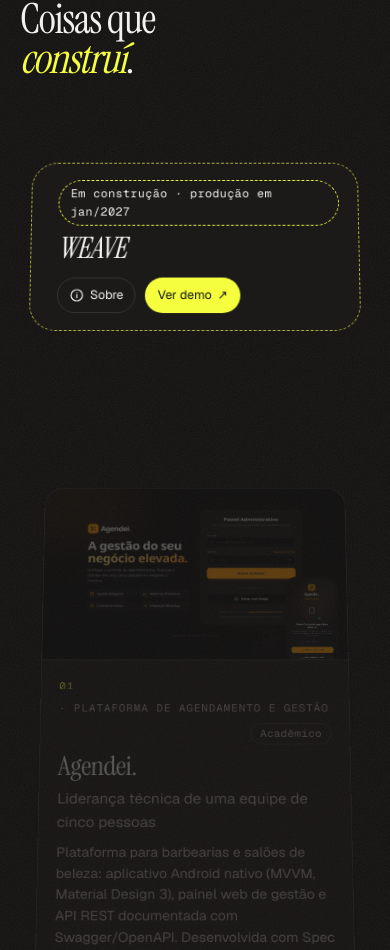
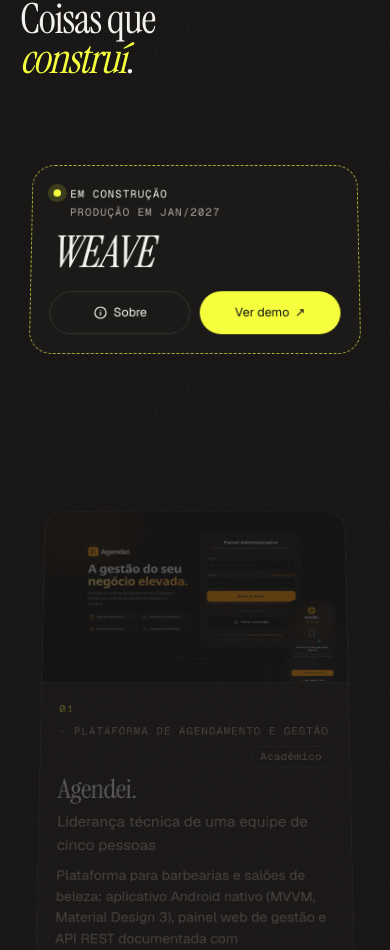
Before and after one commit to Matheus904-12/PortLucindo, a Next.js app: page / in a window 390 px wide. Shown: the part 4413-5363 px from the top of the page. Built offline with nearby package versions, Linux system fonts and the light colour scheme.

Commit message:
feat(projetos): cartão do WEAVE redesenhado para o celular
Co-Authored-By: Claude Sonnet 5.5 <noreply@anthropic.com>

```diff
--- a/src/components/WeaveBarra.tsx
+++ b/src/components/WeaveBarra.tsx
@@ -12,7 +12,7 @@ export function WeaveBarra({ projeto }: { projeto: Project }) {
     <>
       <div className="barra" data-anim="inclinar" data-sem-opacidade>
         <div className="barra-titulo">
-          <span className="selo-breve mono">Em construção{inicio && <> · produção em {inicio}</>}</span>
+          <span className="selo-breve mono"><span>Em construção</span>{inicio && <span className="selo-data"><span className="selo-sep" aria-hidden="true"> · </span>produção em {inicio}</span>}</span>
           <h3>{projeto.title}</h3>
           <p className="barra-tipo">{projeto.kind}</p>
         </div>
--- a/src/styles/cards.css
+++ b/src/styles/cards.css
@@ -60,3 +60,19 @@
 .proj-aviso { font-size: 0.85rem; color: var(--text-soft); padding: 12px 14px; border-left: 2px solid var(--accent); background: color-mix(in srgb, var(--accent) 6%, transparent); }
 .proj-links { display: flex; flex-wrap: wrap; align-items: center; gap: 10px; }
 @media (max-width: 520px) { .dialogo-cabeca, .trilha-modal, .sobre-weave { padding-inline: 20px; } .sobre-weave .fatos > div { grid-template-columns: 1fr; gap: 4px; } }
+
+/* Celular: o selo pontilhado dentro do cartão pontilhado quebrava em duas linhas e poluía. Vira uma linha de status
+   com ponto pulsante, o nome ganha corpo e os dois botões dividem a largura. */
+@media (max-width: 899px) {
+  .barra { flex-direction: column; align-items: stretch; gap: 18px; padding: 22px 20px 20px; border-radius: 24px; }
+  .barra-titulo { flex-direction: column; align-items: flex-start; gap: 10px; }
+  .barra h3 { font-size: 3rem; }
+  .selo-breve { display: grid; gap: 2px; padding: 0 0 0 20px; border: 0; border-radius: 0; position: relative; font-size: 0.72rem; text-transform: uppercase; letter-spacing: 0.1em; color: var(--text-soft); }
+  .selo-breve > span:first-child { color: var(--text); }
+  .selo-breve::before { content: ''; position: absolute; left: 2px; top: 0.35em; width: 8px; height: 8px; border-radius: 50%; background: var(--accent); box-shadow: 0 0 0 0 color-mix(in srgb, var(--accent) 60%, transparent); animation: pulso-selo 2s ease-out infinite; }
+  .selo-sep { display: none; }
+  .barra-acoes { display: grid; grid-template-columns: 1fr 1fr; }
+  .barra-acoes .btn { min-height: 46px; }
+}
+@keyframes pulso-selo { 70% { box-shadow: 0 0 0 8px transparent; } 100% { box-shadow: 0 0 0 0 transparent; } }
+@media (prefers-reduced-motion: reduce) { .selo-breve::before { animation: none !important; } }
```
Also changed, not shown: 1 other file (tests, documents, lock files or other folders).
